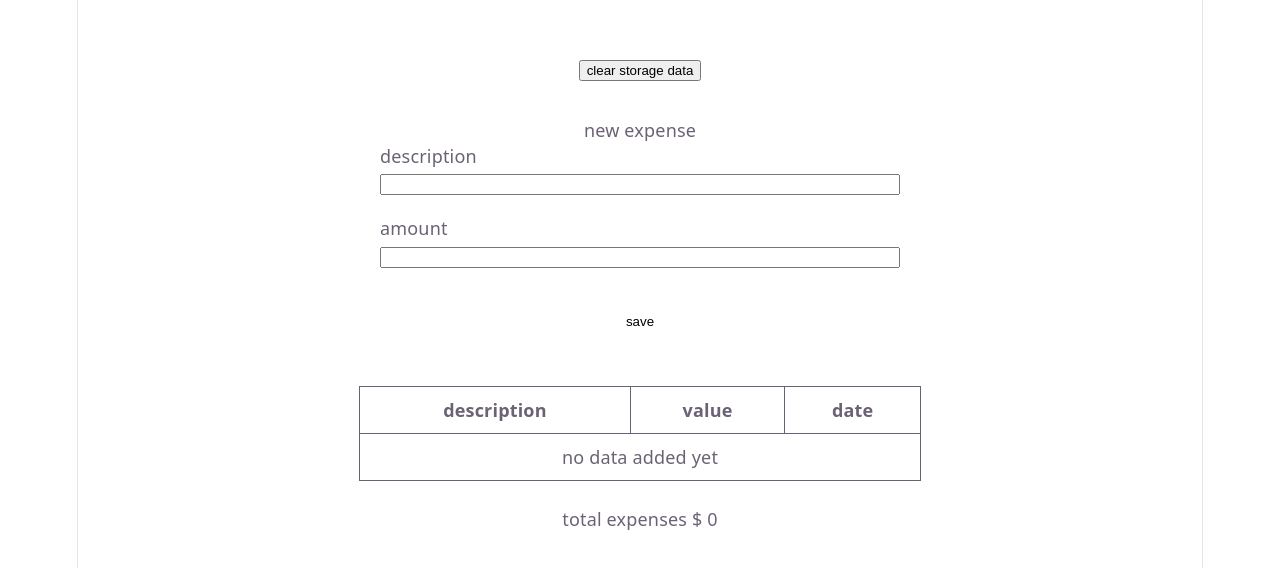
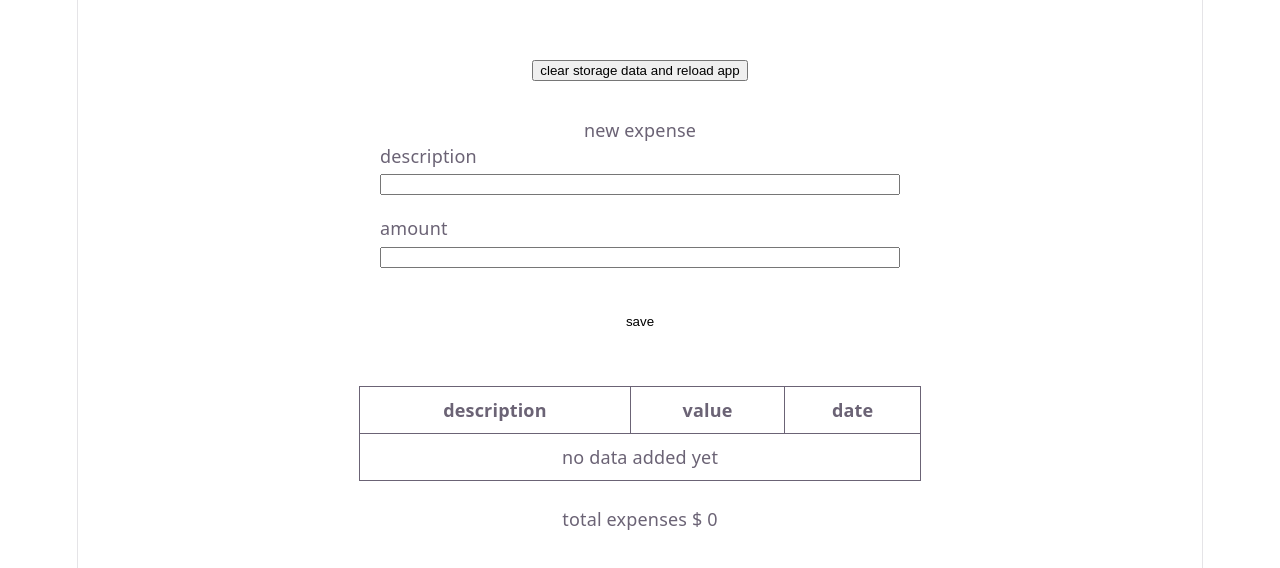
Before and after one commit to ferneymorenocarrion-gif/finance-app, a Svelte app: page / in a window 1280 px wide. Shown: the part 104-672 px from the top of the page. Built offline with nearby package versions, Linux system fonts and the light colour scheme.

Commit message:
add reload page

```diff
--- a/src/App.svelte
+++ b/src/App.svelte
@@ -10,6 +10,7 @@
 
     const handleClearStorage = () => {
       localStorage.clear();
+      window.location.reload();
     }
 
     $: console.log('expenses', $expenses);
@@ -17,7 +18,7 @@
 </script>
 
 <section id="center">
-<button on:click={handleClearStorage}>clear storage data</button>
+<button on:click={handleClearStorage}>clear storage data and reload app</button>
 <NewField></NewField>
 <table>
   <thead>
```
